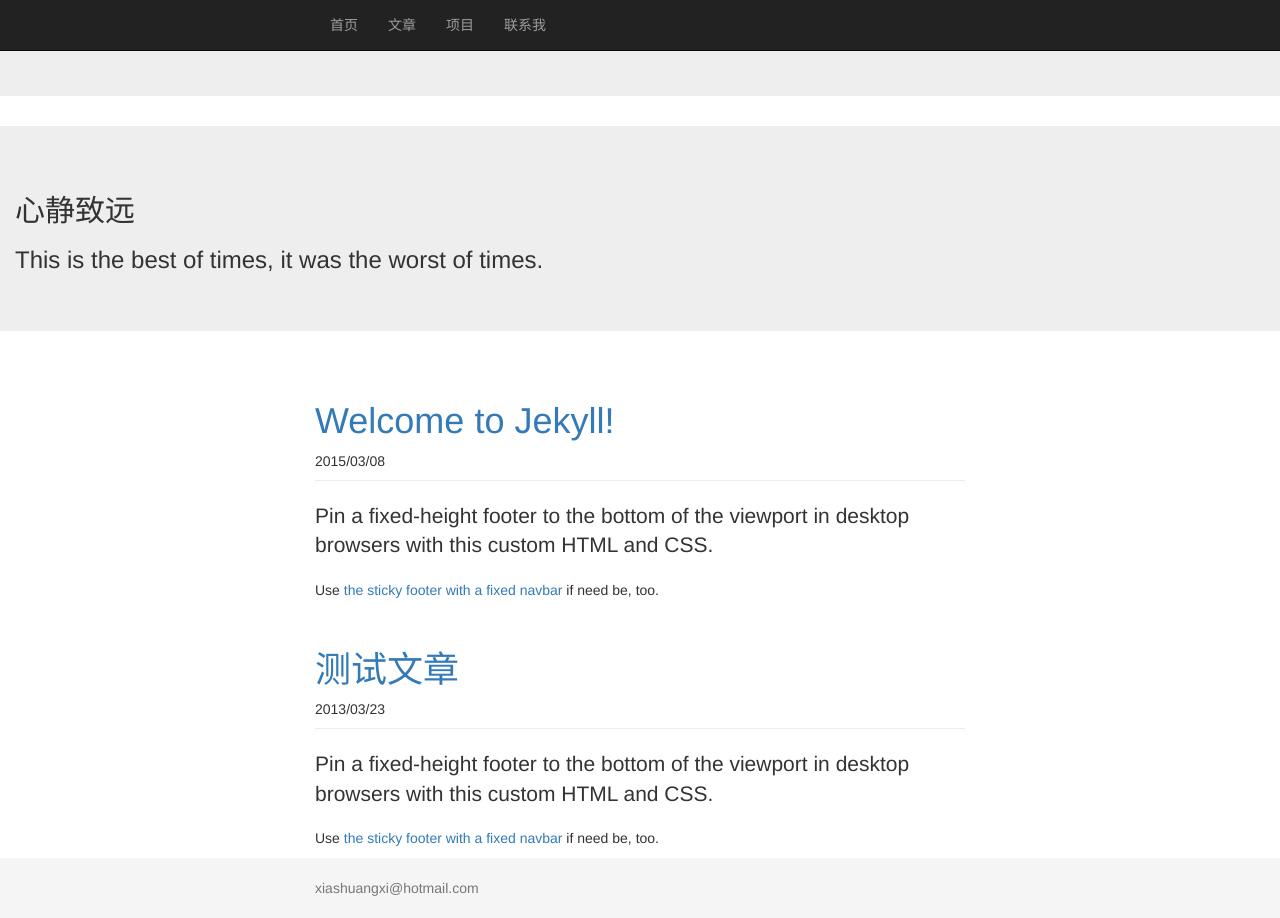
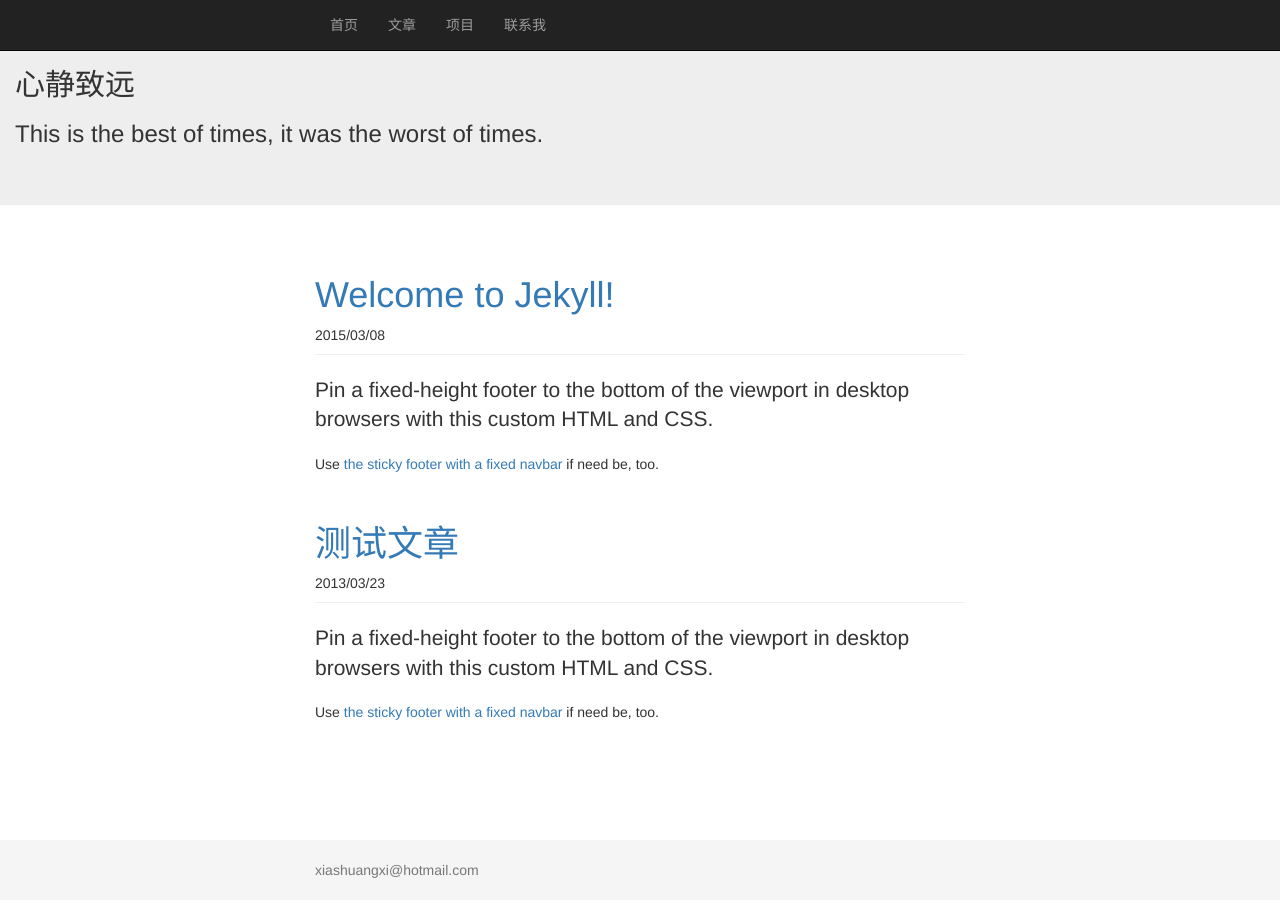
Before and after one commit to jinchangle/xiashuangxi.github.io, a Jekyll site: the page built from index.html, in a window 1280 px wide. Built offline with Jekyll 4.4.1, drawn with Linux system fonts in a browser that asks for light colours.

Commit message:
Changes to be committed: 	modified:   _includes/nav_menu.html 	modified:   _layouts/post.html

```diff
--- a/_includes/nav_menu.html
+++ b/_includes/nav_menu.html
@@ -13,6 +13,3 @@
         </div>
     </div>
 </div>
-<div class="jumbotron masthead">
-
-</div>
--- a/_layouts/post.html
+++ b/_layouts/post.html
@@ -3,7 +3,8 @@
 {% include head.html %}
 <body>
 {% include nav_menu.html %}
-
+<div class="navbar navbar-inverse navbar-fixed-top">
+</div>
 <div class="container">
 
     <div class="page-header">
```
